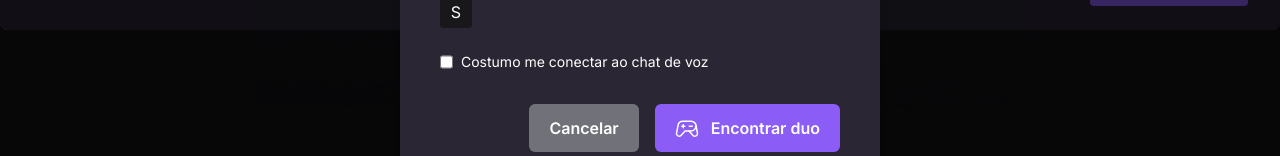
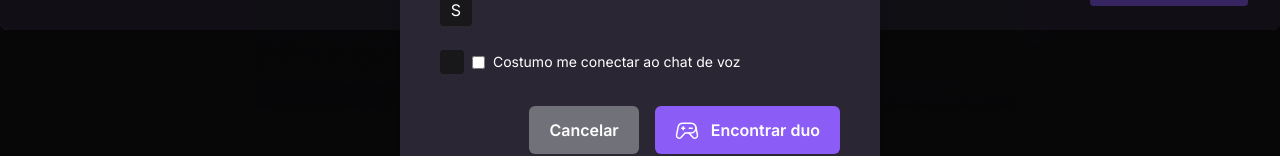
Before and after one commit to DiguyaDeveloper/rocketseat-nlw-eSports-web, a React (Vite) app: page / in a window 1280 px wide. Both pictures are taken after a click on the button "Publicar anúncio". Shown: the part 570-726 px from the top of the page. Built offline with nearby package versions, Linux system fonts and the light colour scheme; no server answers.

Commit message:
feat(aula-5): Use radix checkbox

```diff
--- a/src/modules/ads/components/AdsCreateForm/AdsCreateForm.tsx
+++ b/src/modules/ads/components/AdsCreateForm/AdsCreateForm.tsx
@@ -1,5 +1,6 @@
 import * as Dialog from "@radix-ui/react-dialog";
-import { GameController } from "phosphor-react";
+import * as Checkbox from "@radix-ui/react-checkbox";
+import { Check, GameController } from "phosphor-react";
 import { Input } from "../../../../components/Input/Input";
 
 const weekDays: { title: string; value: string; day: number }[] = [
@@ -93,7 +94,12 @@ export function AdsCreateForm() {
         </div>
       </div>
 
-      <div className="mt-2 flex gap-2 text-sm">
+      <div className="mt-2 flex items-center gap-2 text-sm">
+        <Checkbox.Root className="w-6 h-6 p-1 rounded bg-zinc-900">
+          <Checkbox.Indicator>
+            <Check className="w-4 h-4 text-emerald-400"></Check>
+          </Checkbox.Indicator>
+        </Checkbox.Root>
         <Input type="checkbox" />
         Costumo me conectar ao chat de voz
       </div>
```
